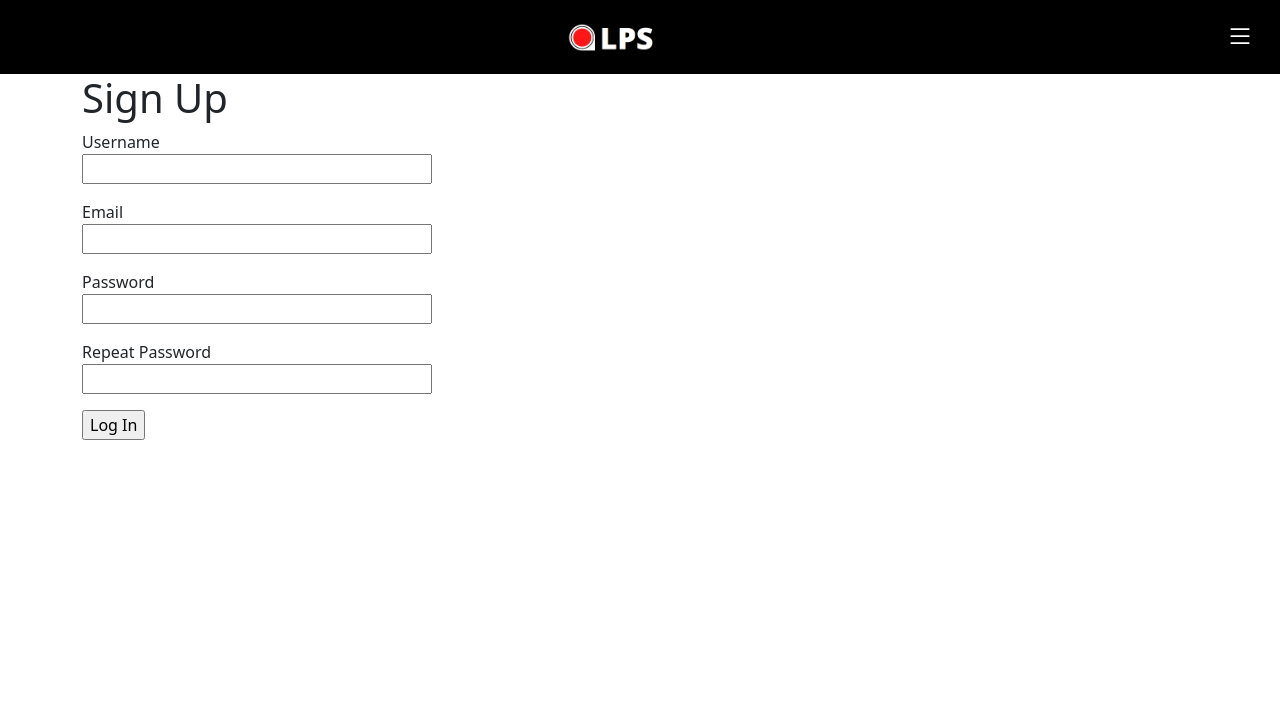
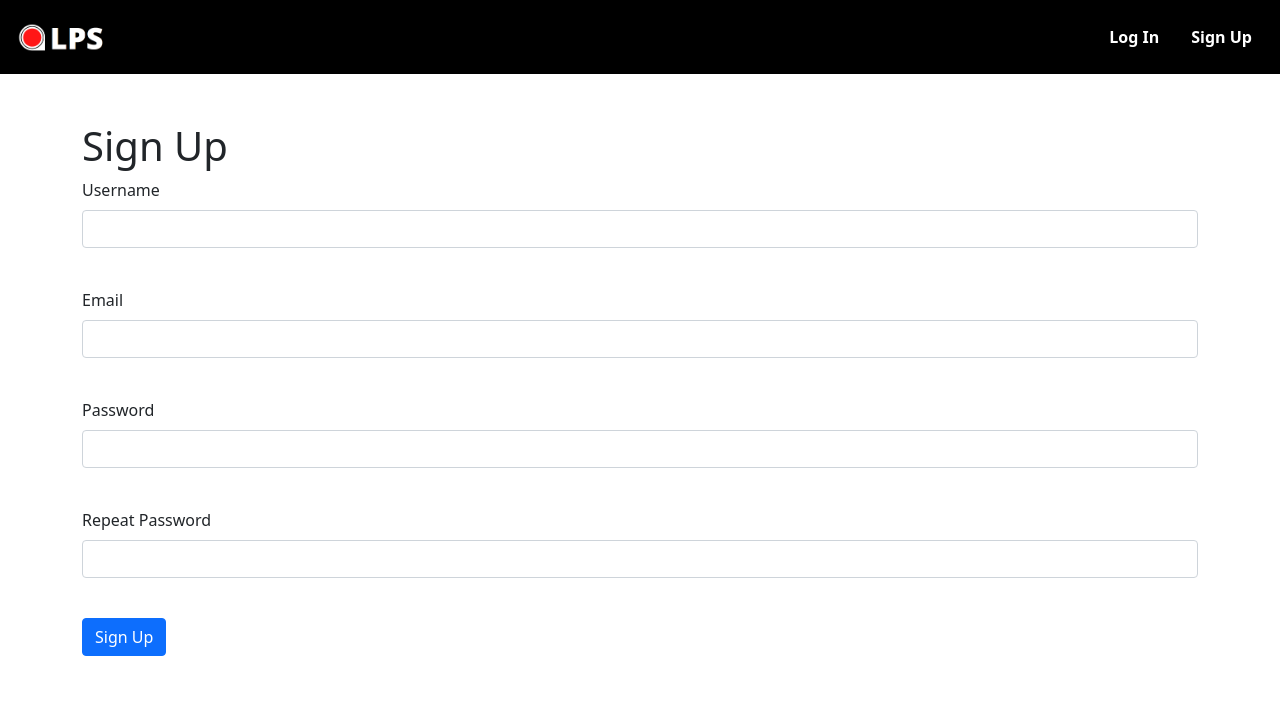
Before and after one commit to fernandoleira/lps-platform, a Flask app: page /auth/signup in a window 1280 px wide. Shown: the top 703 px of the page. Run offline with Flask 2, Linux system fonts and the light colour scheme.

Commit message:
auth views updates

```diff
--- a/lps/__init__.py
+++ b/lps/__init__.py
@@ -70,5 +70,5 @@ def load_user(email):
 @login_manager.unauthorized_handler
 def unauthorized():
     # Redirect unauthorized users to Login page.
-    flash('You must be logged in to view that page.')
+    flash('You must be logged in to view that page.', 'danger')
     return redirect(url_for('auth_bp.login'))
--- a/lps/api/routes.py
+++ b/lps/api/routes.py
@@ -1,6 +1,6 @@
 from functools import wraps
 from datetime import datetime
-from flask import Blueprint, jsonify, request
+from flask import Blueprint, jsonify, request, abort
 from lps import db
 from lps.models import LocatorPoint, Unit, ApiKey
 from lps.schemas import LocatorPointSchema, UnitSchema
--- a/lps/auth/routes.py
+++ b/lps/auth/routes.py
@@ -1,4 +1,4 @@
-from flask import Blueprint, redirect, url_for, render_template, request
+from flask import Blueprint, redirect, url_for, render_template, request, flash
 from flask_login import login_user, logout_user, current_user
 from lps import db
 from lps.models import User
@@ -20,9 +20,10 @@ def login():
         if user and user.check_password_hash(form.password.data):
             login_user(user)
             next_page = request.args.get('next')
+            flash('Login successful!', 'success')
             return redirect(next_page or url_for('index'))
         else:
-            flash('Invalid Username')
+            flash('Invalid Username', 'danger')
             return redirect(url_for('auth_bp.login'))
 
     return render_template('login.html', form=form)
@@ -43,7 +44,7 @@ def signup():
             db.session.commit()
             login_user(new_user)
             return redirect(url_for('index'))
-        flash('A user already exists with that email address.')
+        flash('A user already exists with that email address.', 'danger')
 
     return render_template('signup.html', form=form)
 
@@ -52,5 +53,5 @@ def signup():
 @auth_bp.route('/logout', methods=["GET", "POST"])
 def logout():
     logout_user()
-
+    flash('Logout successful!', 'success')
     return redirect(url_for('auth_bp.login'))
--- a/lps/auth/templates/signup.html
+++ b/lps/auth/templates/signup.html
@@ -1,61 +1,41 @@
 {% extends 'base.html' %}
 
-{% block navbar %}
-<div class="offcanvas-header">
-    <h5 class="offcanvas-title" id="offcanvasNavbarLabel">Signup</h5>
-    <button type="button" class="btn-close text-reset" data-bs-dismiss="offcanvas" aria-label="Close"></button>
-</div>
-<div class="offcanvas-body">
-</div>
-{% endblock %}
-
 {% block content %}
-<div class="container">
+<main>
+    <div class="container py-5">
         <h1>Sign Up</h1>
-
-    {% with messages = get_flashed_messages() %}
-        {% if messages %}
-            <div class="alert alert-danger" role="alert">
-                <ul>
-                    {% for message in messages %}
-                        <li>{{ message }}</li>
-                    {% endfor %}
-                </ul>
-            </div>
-        {% endif %}
-    {% endwith %}
-
         <form action="/auth/signup" method="POST" novalidate>
             {{ form.hidden_tag() }}
-        <p>
-            {{ form.username.label }}<br>
-            {{ form.username(size=32) }}<br>
+            <div class="mb-3">
+                {{ form.username.label(class_='form-label') }}<br>
+                {{ form.username(class_='form-control') }}<br>
                 {% for error in form.username.errors %}
                 <span style="color: red;">[{{ username }}]</span>
                 {% endfor %}
-        </p>
-        <p>
-            {{ form.email.label }}<br>
-            {{ form.email(size=32) }}<br>
+            </div>
+            <div class="mb-3">
+                {{ form.email.label(class_='form-label') }}<br>
+                {{ form.email(class_='form-control') }}<br>
                 {% for error in form.email.errors %}
                 <span style="color: red;">[{{ error }}]</span>
                 {% endfor %}
-        </p>
-        <p>
-            {{ form.password.label }}<br>
-            {{ form.password(size=32) }}<br>
+            </div>
+            <div class="mb-3">
+                {{ form.password.label(class_='form-label') }}<br>
+                {{ form.password(class_='form-control') }}<br>
                 {% for error in form.password.errors %}
                 <span style="color: red;">[{{ error }}]</span>
                 {% endfor %}
-        </p>
-        <p>
-            {{ form.password_repeat.label }}<br>
-            {{ form.password_repeat(size=32) }}<br>
+            </div>
+            <div class="mb-3">
+                {{ form.password_repeat.label(class_='form-label') }}<br>
+                {{ form.password_repeat(class_='form-control') }}<br>
                 {% for error in form.password_repeat.errors %}
                 <span style="color: red;">[{{ error }}]</span>
                 {% endfor %}
-        </p>
-        {{ form.submit() }}
+            </div>
+            {{ form.submit(class_='btn btn-primary') }}
         </form>
     </div>
+</main>
 {% endblock %}
--- a/lps/forms.py
+++ b/lps/forms.py
@@ -15,7 +15,7 @@ class SignupForm(FlaskForm):
     email = StringField('Email', validators=[DataRequired(), Email()])
     password = PasswordField('Password', validators=[DataRequired()])
     password_repeat = PasswordField('Repeat Password', validators=[DataRequired(), EqualTo('password')])
-    submit = SubmitField('Log In')
+    submit = SubmitField('Sign Up')
 
     def validate_username(self, username):
         user = User.query.filter_by(username=username.data).first()
--- a/lps/static/css/style.css
+++ b/lps/static/css/style.css
@@ -24,6 +24,11 @@ body {
 
 .navbar img {
     width: 100px;
+}
+
+.nav-link {
+    color: #ffffff;
+    font-weight: bold;
 }
 
 #map {
--- a/lps/templates/base.html
+++ b/lps/templates/base.html
@@ -18,21 +18,37 @@
     <header>
         <nav class="navbar">
             <div class="container-fluid">
-                <a class="navbar-brand mx-auto" href="{{ url_for('index') }}"><img alt="LPS" src="{{ url_for('static', filename='img/logo_menu.png') }}" /></a>
-                <button class="navbar-toggler" type="button" data-bs-toggle="offcanvas" data-bs-target="#offcanvasNavbar" aria-controls="offcanvasNavbar">
-                    <span class="navbar-toggler-icon">
-                        <svg xmlns="http://www.w3.org/2000/svg" width="28" height="28" fill="#FFFFFF" class="bi bi-list" viewBox="0 0 16 16">
-                            <path fill-rule="evenodd" d="M2.5 12a.5.5 0 0 1 .5-.5h10a.5.5 0 0 1 0 1H3a.5.5 0 0 1-.5-.5zm0-4a.5.5 0 0 1 .5-.5h10a.5.5 0 0 1 0 1H3a.5.5 0 0 1-.5-.5zm0-4a.5.5 0 0 1 .5-.5h10a.5.5 0 0 1 0 1H3a.5.5 0 0 1-.5-.5z"/>
-                        </svg>
-                    </span>
-                </button>
-                <div class="offcanvas offcanvas-end" tabindex="-1" id="offcanvasNavbar" aria-labelledby="offcanvasNavbarLabel">
-                    {% block navbar %}{% endblock %}
-                </div>
+                <a class="navbar-brand" href="{{ url_for('index') }}"><img alt="LPS" src="{{ url_for('static', filename='img/logo_menu.png') }}" /></a>
+                <ul class="nav nav-pills justify-content-end">
+                    {% if current_user.is_authenticated %}
+                    <li class="nav-item">
+                        <a class="nav-link" href="{{ url_for('auth_bp.logout') }}">Log Out</a>
+                    </li>
+                    {% else %}
+                    <li class="nav-item">
+                        <a class="nav-link" href="{{ url_for('auth_bp.login') }}">Log In</a>
+                      </li>
+                      <li class="nav-item">
+                          <a class="nav-link" href="{{ url_for('auth_bp.signup') }}">Sign Up</a>
+                      </li>
+                    {% endif %}
+                  </ul>
             </div>
         </nav>
     </header>
 
+    <!-- Flash Messages from Server Side -->
+    {% with messages = get_flashed_messages(with_categories=true) %}
+        {% if messages %}
+            {% for category, message in messages %}
+            <div class="alert alert-{{ category }}" role="alert">
+                {{ message }}
+            </div>
+            {% endfor %}
+        {% endif %}
+    {% endwith %}
+
     <!-- Body Content -->
     {% block content %}{% endblock %}
+
 </body>
```
Also changed, not shown: lps/auth/templates/login.html (+12 -32 lines), lps/map/routes.py (+13 -3 lines), lps/static/js/script.js (+20 -2 lines), lps/templates/index.html (+12 -11 lines), lps/static/img/user.png, 1 other file. Lines whose indentation alone changed are shown as unchanged.
